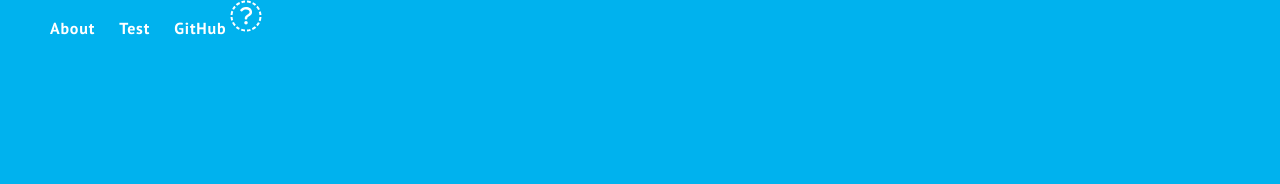
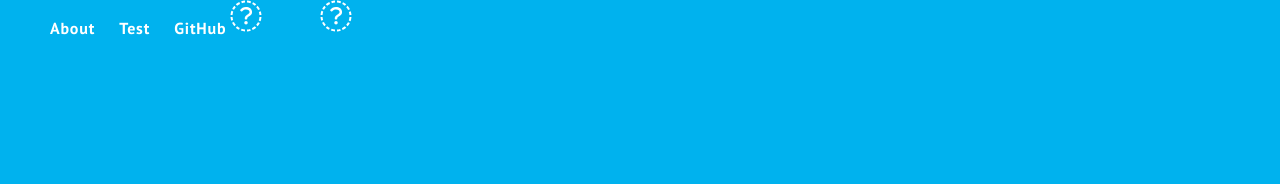
Before and after one commit to DS4PS/ds4ps_dev_site, a Jekyll site: the page built from about.md, in a window 1280 px wide. Shown: the top 184 px of the page. Built offline with Jekyll 4.4.1, drawn with Linux system fonts in a browser that asks for light colours; nearby versions of some CDN libraries; library files that are not in the unit come from our copies.

Commit message:
Update header.html

```diff
--- a/_includes/header.html
+++ b/_includes/header.html
@@ -15,7 +15,9 @@
 
     </nav>
 
-
+         <a class="page-nav-right" href="https://github.com/DS4PS/ds4ps_dev_site/tree/master/_posts" target="_blank">
+            <p class="fa fa-github fa-2x" style="color:white;text-align:right;"></p>
+         </a>
 
          <h1>
          <span>
```
